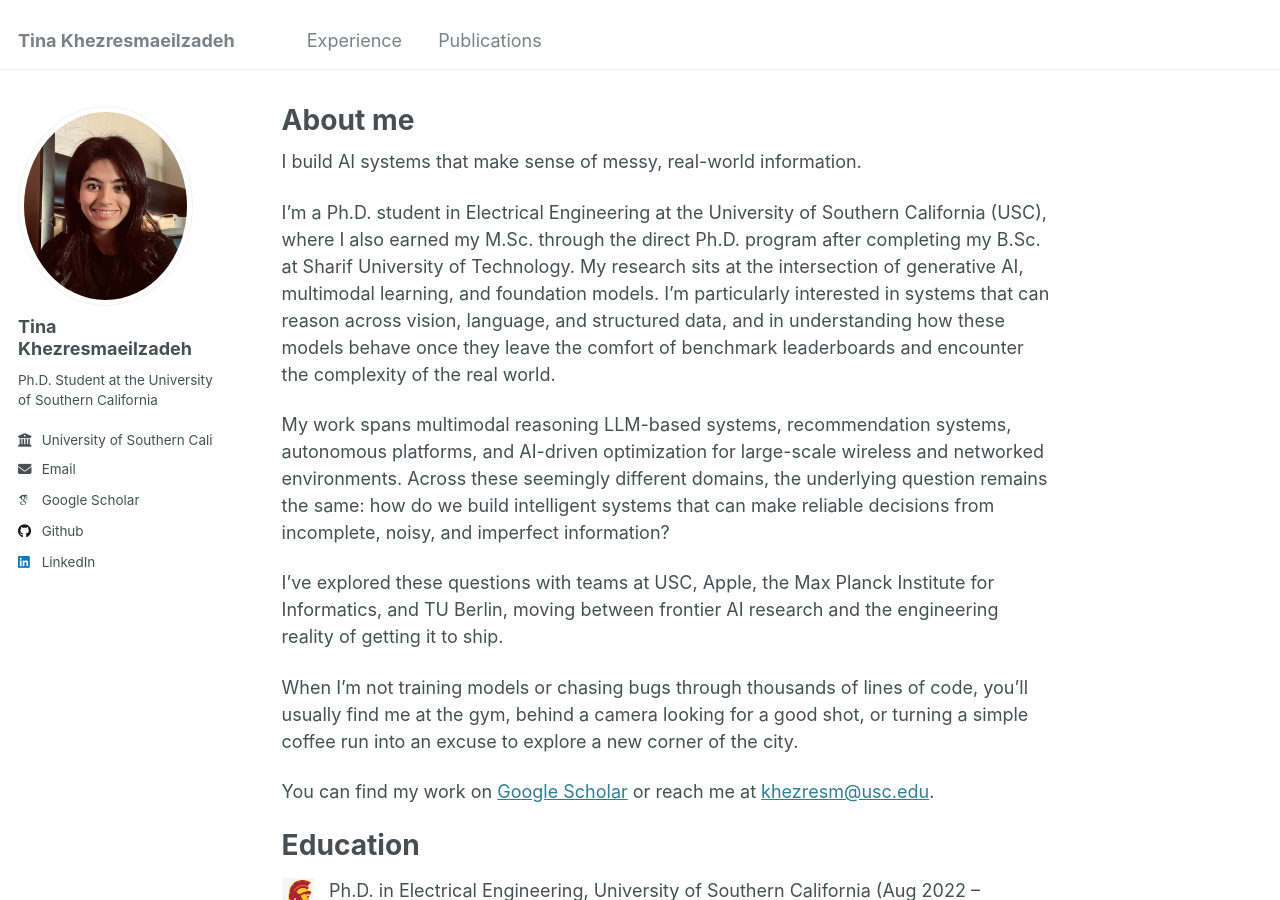
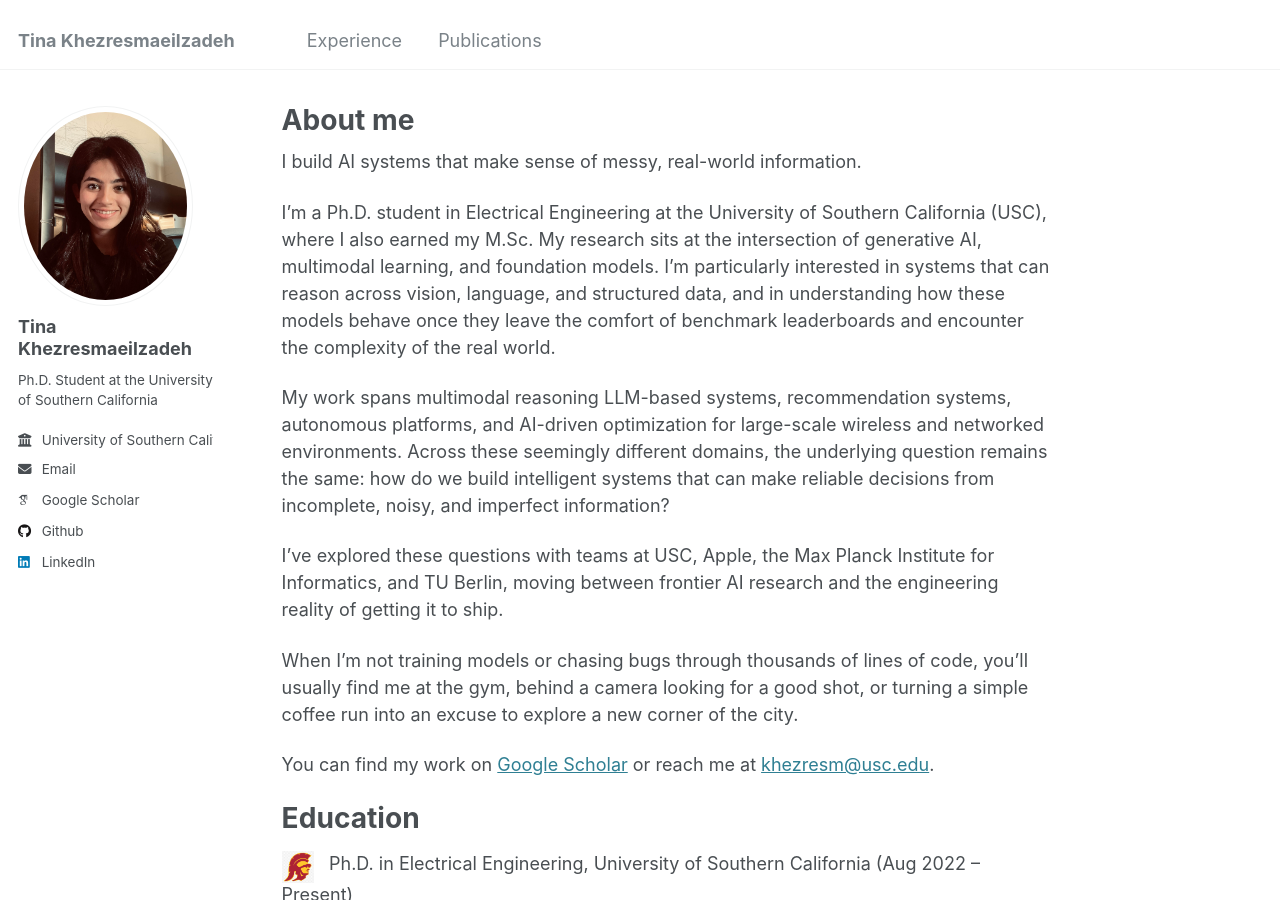
Before and after one commit to tinakhezresmaeilzadeh/tinakhezresmaeilzadeh.github.io, a Jekyll site: the page built from _pages/about.md, in a window 1280 px wide and 900 px high. Built offline with Jekyll 4.4.1, drawn with Linux system fonts in a browser that asks for light colours; some web fonts are replaced.

Commit message:
Update about.md

```diff
--- a/_pages/about.md
+++ b/_pages/about.md
@@ -9,7 +9,7 @@ redirect_from:
 
 I build AI systems that make sense of messy, real-world information.
 
-I'm a Ph.D. student in Electrical Engineering at the University of Southern California (USC), where I also earned my M.Sc. through the direct Ph.D. program after completing my B.Sc. at Sharif University of Technology. My research sits at the intersection of generative AI, multimodal learning, and foundation models. I'm particularly interested in systems that can reason across vision, language, and structured data, and in understanding how these models behave once they leave the comfort of benchmark leaderboards and encounter the complexity of the real world.
+I'm a Ph.D. student in Electrical Engineering at the University of Southern California (USC), where I also earned my M.Sc. My research sits at the intersection of generative AI, multimodal learning, and foundation models. I'm particularly interested in systems that can reason across vision, language, and structured data, and in understanding how these models behave once they leave the comfort of benchmark leaderboards and encounter the complexity of the real world.
 
 My work spans multimodal reasoning LLM-based systems, recommendation systems, autonomous platforms, and AI-driven optimization for large-scale wireless and networked environments. Across these seemingly different domains, the underlying question remains the same: how do we build intelligent systems that can make reliable decisions from incomplete, noisy, and imperfect information?
 
```
